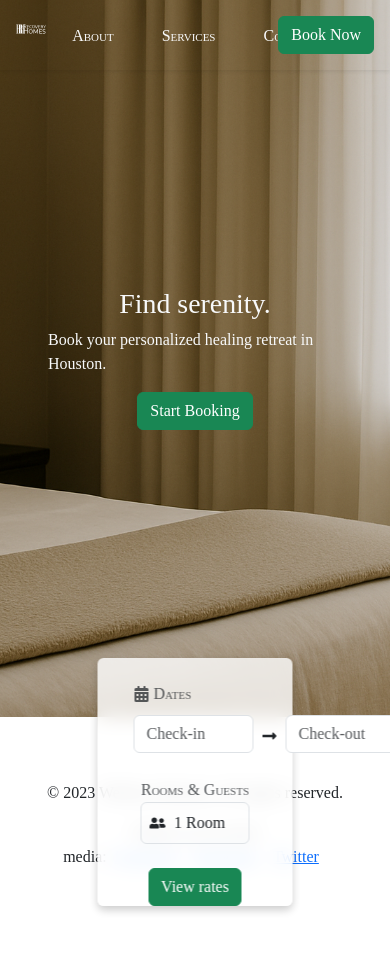
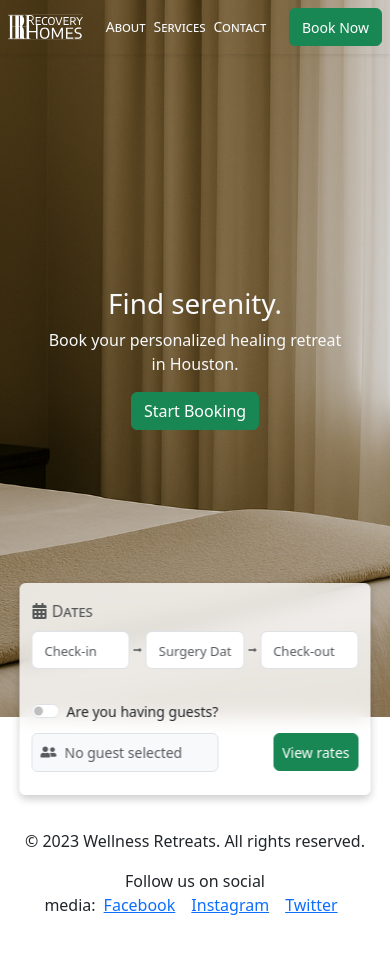
Before and after one commit to Josh-kean01/recovery-homes, a React (Vite) app: page / in a window 390 px wide. Shown: the top 954 px of the page. Before the commit the page ends 906 px from the top, so only its background shows below. Built offline with nearby package versions, Linux system fonts and the light colour scheme.

Commit message:
Fixed responsiveness on homepage and added surgery date selection

```diff
--- a/package.json
+++ b/package.json
@@ -4,7 +4,7 @@
   "version": "0.0.0",
   "type": "module",
   "scripts": {
-    "dev": "vite",
+    "dev": "vite --host",
     "build": "tsc -b && vite build",
     "lint": "eslint .",
     "preview": "vite preview"
--- a/src/App.css
+++ b/src/App.css
@@ -1,5 +1,10 @@
 * {
-  font-family: "imprima";
+  /* font-family: "imprima"; */
+}
+
+*::placeholder,
+*:disabled {
+  font-size: small;
 }
 
 .hero {
@@ -22,17 +27,36 @@
 
 .booking-panel {
   top: -75px;
-  width: 50%;
+  width: 75%;
   background-color: rgba(255, 255, 255, 0.8);
   box-shadow: 0 4px 8px rgba(0, 0, 0, 0.2);
   -webkit-backdrop-filter: blur(10px);
   backdrop-filter: blur(10px);
 }
 
+.homepage .alert {
+  width: 75%;
+}
+
+@media screen and (max-width: 768px) {
+  .booking-panel {
+    width: 90%;
+    top: -150px;
+  }
+
+  .homepage .alert {
+    width: 90%;
+  }
+}
+
 .booking-form .date-picker {
-  width: 7.5rem;
+  /* width: 7.5rem; */
 }
 
 .invisible {
   visibility: hidden;
 }
+
+.modal-header .btn-close {
+  transform: scale(0.7); /* Shrinks the button to 70% size */
+}
--- a/src/App.tsx
+++ b/src/App.tsx
@@ -8,21 +8,24 @@ import ThankYou from "./ThankYou";
 export type BookingDetails = {
     checkInDate: Date | null;
     checkOutDate: Date | null;
-    adults: number;
-    children: number;
+    surgeryDate?: Date | null; // Optional surgery date
+    // adults: number;
+    // children: number;
     rooms: number;
-    childrenAges: string[];
+    // childrenAges: string[];
     totalPrice?: number, // Initalize totalPrice
+    guests: number;
+    guestNights: number;
 };
 
 const App = () => {
     const [booking, setBooking] = useState<BookingDetails>({
         checkInDate: null,
+        surgeryDate: null, // Optional surgery date
         checkOutDate: null,
-        adults: 0,
-        children: 0,
         rooms: 1,
-        childrenAges: [],
+        guests: 0,
+        guestNights: 1,
     });
 
     return (
--- a/src/BookingForm.tsx
+++ b/src/BookingForm.tsx
@@ -9,14 +9,10 @@ type BookingFormProps = {
 };
 
 const BookingForm = ({ booking, setBooking }: BookingFormProps) => {
-    const { checkInDate, checkOutDate } = booking;
+    const { checkInDate, surgeryDate, checkOutDate } = booking;
 
-    const handleCheckInChange = (date: Date | null) => {
-        setBooking((prev) => ({ ...prev, checkInDate: date }));
-    };
-
-    const handleCheckOutChange = (date: Date | null) => {
-        setBooking((prev) => ({ ...prev, checkOutDate: date }));
+    const handleChange = (field: keyof BookingDetails, date: Date | null) => {
+        setBooking((prev) => ({ ...prev, [field]: date }));
     };
 
     const getNightCount = () => {
@@ -25,13 +21,13 @@ const BookingForm = ({ booking, setBooking }: BookingFormProps) => {
             const nights = Math.ceil(
                 (checkOutDate.getTime() - checkInDate.getTime()) / msPerDay
             );
-            return nights + 1; // +1 for pre-arrival
+            return nights + 1;
         }
         return 0;
     };
 
     return (
-        <div className="booking-form p-4 rounded">
+        <div className="booking-form p-lg-4 py-2 pt-3 rounded w-100">
             <label
                 className="form-label d-flex align-items-center text-muted"
                 style={{ fontVariant: "small-caps" }}
@@ -43,30 +39,51 @@ const BookingForm = ({ booking, setBooking }: BookingFormProps) => {
                 )}
             </label>
 
-            <div className="d-flex align-items-center">
+            <div className="d-flex gap-lg-2 w-100">
+                {/* Check-in Date */}
                 <DatePicker
                     selected={checkInDate}
-                    onChange={handleCheckInChange}
+                    onChange={(date) => handleChange("checkInDate", date)}
                     selectsStart
                     startDate={checkInDate}
                     endDate={checkOutDate}
                     className="form-control date-picker"
                     placeholderText="Check-in"
                     dateFormat="eee, MMM d"
+                    maxDate={surgeryDate ? new Date(surgeryDate.getTime() - 86400000) : undefined}
                 />
-                <div className="p-2">
-                    <FaLongArrowAltRight />
+
+                <div className="d-flex align-items-center justify-content-center">
+                    <FaLongArrowAltRight className="text-muted px-1 px-md-0 mx-md-2" />
                 </div>
+
+                {/* Surgery Date */}
+                <DatePicker
+                    selected={surgeryDate}
+                    onChange={(date) => handleChange("surgeryDate", date)}
+                    className="form-control date-picker"
+                    placeholderText="Surgery Date"
+                    dateFormat="eee, MMM d"
+                    minDate={checkInDate ? new Date(checkInDate.getTime() + 86400000) : undefined}
+                    maxDate={checkOutDate ? new Date(checkOutDate.getTime() - 86400000) : undefined}
+                // disabled={!checkInDate}
+                />
+
+                <div className="d-flex align-items-center justify-content-center">
+                    <FaLongArrowAltRight className="text-muted px-1 px-md-0 mx-md-2" />
+                </div>
+
+                {/* Check-out Date */}
                 <DatePicker
                     selected={checkOutDate}
-                    onChange={handleCheckOutChange}
+                    onChange={(date) => handleChange("checkOutDate", date)}
                     selectsEnd
                     startDate={checkInDate}
                     endDate={checkOutDate}
-                    minDate={checkInDate ?? undefined}
                     className="form-control date-picker"
                     placeholderText="Check-out"
                     dateFormat="eee, MMM d"
+                    minDate={surgeryDate ? new Date(surgeryDate.getTime() + 86400000) : checkInDate ?? undefined}
                 />
             </div>
         </div>
--- a/src/BookingSummary.tsx
+++ b/src/BookingSummary.tsx
@@ -2,6 +2,8 @@ import { Link, useLocation, } from "react-router-dom";
 import type { BookingDetails } from "./App";
 import { format } from "date-fns";
 import image from "./assets/Image1.png"; // Replace with your actual image path
+import { subDays } from "date-fns";
+
 
 const BookingSummary = () => {
     const location = useLocation();
@@ -11,7 +13,7 @@ const BookingSummary = () => {
         return <p>Error: Booking information is missing.</p>;
     }
 
-    const { checkInDate, checkOutDate, adults, children, rooms, childrenAges } =
+    const { checkInDate, checkOutDate, guests, surgeryDate, guestNights } =
         bookingData;
 
     // Sample Pricing Logic
@@ -21,6 +23,7 @@ const BookingSummary = () => {
     const extraNight = 1; // As per “pre-arrival extra night” logic
     const totalNights = nights + extraNight;
     const totalCost = totalNights * pricePerNight;
+    const preArrivalDate = subDays(checkInDate, 1);
 
     return (
         <div className="container mt-5">
@@ -63,12 +66,12 @@ const BookingSummary = () => {
                         <div className="card p-4 shadow-sm">
                             <h5>Retreat Details:</h5>
                             <p>
+                                <strong>Pre-Arrival:</strong> {format(preArrivalDate, "PPP")} <br />
                                 <strong>Check-in:</strong> {format(checkInDate, "PPP")} <br />
+                                <strong>Surgery:</strong> {surgeryDate ? format(surgeryDate, "PPP") : "N/A"} <br />
                                 <strong>Check-out:</strong> {format(checkOutDate, "PPP")} <br />
-                                <strong>Adults:</strong> {adults} <br />
-                                <strong>Children:</strong> {children} ({childrenAges.join(", ")}){" "}
-                                <br />
-                                <strong>Rooms:</strong> {rooms}
+                                <strong>Guests:</strong> {guests} <br />
+                                <strong>Duration of nights for Guests:</strong>{guestNights} <br />
                             </p>
 
                             <h6>Pricing:</h6>
--- a/src/GuestSelector.tsx
+++ b/src/GuestSelector.tsx
@@ -8,66 +8,60 @@ type GuestSelectorProps = {
     setBooking: React.Dispatch<React.SetStateAction<BookingDetails>>;
 };
 
+// ... your existing handlers
 const GuestSelector = ({ booking, setBooking }: GuestSelectorProps) => {
     const [showModal, setShowModal] = useState(false);
-    const { adults, children, rooms, childrenAges } = booking;
+    const { guests, guestNights } = booking;
+    const [wantsGuests, setWantsGuests] = useState<boolean>(false); // NEW toggle state
 
-    const handleChildrenChange = (count: number) => {
-        const newAges = Array(count)
-            .fill("")
-            .map((_, idx) => childrenAges[idx] || "");
-        setBooking((prev) => ({ ...prev, children: count, childrenAges: newAges }));
+    const generateLabel = () => {
+        if (!wantsGuests) return "No guest selected";
+
+        if ((guests ?? 0) === 0 && (guestNights ?? 0) <= 1) {
+            return "Select guests";
+        }
+
+        return `${guests ?? 0} Guest${guests === 1 ? "" : "s"}, ${guestNights ?? 1} Night${guestNights === 1 ? "" : "s"}`;
     };
 
-    const handleAgeChange = (index: number, value: string) => {
-        const updated = [...childrenAges];
-        updated[index] = value;
-        setBooking((prev) => ({ ...prev, childrenAges: updated }));
-    };
-
-    const generateLabel = () => {
-        const parts = [];
-        if (adults > 0) parts.push(`${adults} Adult${adults > 1 ? "s" : ""}`);
-        if (children > 0) parts.push(`${children} Child${children !== 1 ? "ren" : ""}`);
-        parts.push(`${rooms} Room${rooms > 1 ? "s" : ""}`);
-        return parts.join(", ");
-    };
-
-    const renderAgeSelect = (index: number) => (
-        <div key={index}>
-            <label htmlFor={`child-age-select-${index}`} className="visually-hidden">
-                Age of child {index + 1}
-            </label>
-            <Form.Select
-                id={`child-age-select-${index}`}
-                aria-label={`Age of child ${index + 1}`}
-                title={`Age of child ${index + 1}`}
-                value={childrenAges[index] || ""}
-                onChange={(e) => handleAgeChange(index, e.target.value)}
-                className="my-1"
-            >
-                <option value="">Select age</option>
-                {Array.from({ length: 18 }, (_, i) => (
-                    <option key={i} value={i}>
-                        {i}
-                    </option>
-                ))}
-            </Form.Select>
-        </div>
-    );
 
     return (
-        <div className="guest-selector">
-            <p className="mb-0 text-muted" style={{ fontVariant: "small-caps" }}>
-                Rooms & Guests
-            </p>
+        <div className="guest-selector p-lg-4 py-2">
+            <Form.Group controlId="guestSwitch" className="mb-2">
+                <Form.Check
+                    type="switch"
+                    id="add-guests-switch"
+                    label="Are you having guests?"
+                    checked={wantsGuests}
+                    onChange={() => {
+                        const wants = !wantsGuests;
+                        setWantsGuests(wants);
+
+                        if (!wants) {
+                            setBooking((prev) => ({
+                                ...prev,
+                                guests: 0,
+                                guestNights: 1,
+                            }));
+                        } else {
+                            setShowModal(true); // optional auto-open
+                        }
+                    }}
+                    className="small"
+
+                />
+            </Form.Group>
+
             <div
-                className="guest-label d-flex align-items-center border rounded p-2"
-                onClick={() => setShowModal(true)}
-                style={{ cursor: "pointer" }}
+                className={`guest-label d-flex align-items-center border rounded p-2 ${wantsGuests ? "" : "bg-light text-muted"
+                    }`}
+                onClick={() => {
+                    if (wantsGuests) setShowModal(true); // only allow opening if wantsGuests is true
+                }}
+                style={{ cursor: wantsGuests ? "pointer" : "not-allowed" }}
             >
                 <FaUserFriends className="me-2" />
-                <span>{generateLabel()}</span>
+                <span className="small">{generateLabel()}</span>
             </div>
 
             <Modal
@@ -76,29 +70,34 @@ const GuestSelector = ({ booking, setBooking }: GuestSelectorProps) => {
                 onHide={() => setShowModal(false)}
                 centered
             >
-                <Modal.Header closeButton>
-                    <Modal.Title>
-                        <span className="small">Select Guests and Rooms</span>
+                <Modal.Header closeButton className="py-2">
+                    <Modal.Title className="p-0">
+                        <span className="fs-6">Select Guest Info</span>
                     </Modal.Title>
                 </Modal.Header>
                 <Modal.Body>
                     <div className="guest-group mb-3">
-                        <label>Adults</label>
+                        <label>Total Guests</label>
                         <div className="counter">
                             <button
+                                className="btn btn-success px-3"
                                 onClick={() =>
                                     setBooking((prev) => ({
                                         ...prev,
-                                        adults: Math.max(0, prev.adults - 1),
+                                        guests: Math.max(0, (prev.guests || 0) - 1),
                                     }))
                                 }
                             >
                                 -
                             </button>
-                            <span>{adults}</span>
+                            <span className="mx-2 fs-5">{booking.guests || 0}</span>
                             <button
+                                className="btn btn-success px-3"
                                 onClick={() =>
-                                    setBooking((prev) => ({ ...prev, adults: prev.adults + 1 }))
+                                    setBooking((prev) => ({
+                                        ...prev,
+                                        guests: (prev.guests || 0) + 1,
+                                    }))
                                 }
                             >
                                 +
@@ -107,42 +106,27 @@ const GuestSelector = ({ booking, setBooking }: GuestSelectorProps) => {
                     </div>
 
                     <div className="guest-group mb-3">
-                        <label>Children</label>
+                        <label>Number of guestNights</label>
                         <div className="counter">
                             <button
-                                onClick={() => handleChildrenChange(Math.max(0, children - 1))}
-                            >
-                                -
-                            </button>
-                            <span>{children}</span>
-                            <button onClick={() => handleChildrenChange(children + 1)}>
-                                +
-                            </button>
-                        </div>
-                        {children > 0 && (
-                            <div className="mt-2">
-                                {childrenAges.map((_, idx) => renderAgeSelect(idx))}
-                            </div>
-                        )}
-                    </div>
-
-                    <div className="guest-group mb-3">
-                        <label>Rooms</label>
-                        <div className="counter">
-                            <button
+                                className="btn btn-success px-3"
                                 onClick={() =>
                                     setBooking((prev) => ({
                                         ...prev,
-                                        rooms: Math.max(1, prev.rooms - 1),
+                                        guestNights: Math.max(1, (prev.guestNights || 0) - 1)
                                     }))
                                 }
                             >
                                 -
                             </button>
-                            <span>{rooms}</span>
+                            <span className="mx-2 fs-5">{booking.guestNights || 1}</span>
                             <button
+                                className="btn btn-success px-3"
                                 onClick={() =>
-                                    setBooking((prev) => ({ ...prev, rooms: prev.rooms + 1 }))
+                                    setBooking((prev) => ({
+                                        ...prev,
+                                        guestNights: (prev.guestNights || 0) + 1,
+                                    }))
                                 }
                             >
                                 +
@@ -150,7 +134,8 @@ const GuestSelector = ({ booking, setBooking }: GuestSelectorProps) => {
                         </div>
                     </div>
                 </Modal.Body>
-                <Modal.Footer>
+
+                <Modal.Footer className="py-1">
                     <Button variant="success" onClick={() => setShowModal(false)}>
                         Done
                     </Button>
--- a/src/Home.tsx
+++ b/src/Home.tsx
@@ -27,37 +27,44 @@ const Home = ({ booking, setBooking }: HomeProps) => {
   return (
     <div className="homepage position-relative">
       <div className="hero text-light p-5 d-flex flex-column align-items-center justify-content-center position-relative">
-        <header className="d-flex justify-content-between w-100 position-absolute sticky-top top-0 p-3 shadow-sm">
-          <div className="logo">
-            <img src={logo} width="25%" alt="Logo" />
+        <header className="d-flex justify-content-between w-100 position-absolute sticky-top top-0 p-2 p-md-4 shadow-sm">
+          <div
+            className="logo d-flex flex-column justify-content-center"
+            style={{ width: "75px" }}
+          >
+            <img src={logo} alt="Logo" className="w-100" />
           </div>
-          <nav className="d-flex justify-content-center gap-5 align-content-center pt-2">
-            <a href="#about">About</a>
-            <a href="#services">Services</a>
-            <a href="#contact">Contact</a>
+          <nav className="d-flex justify-content-center gap-lg-5 gap-2 align-content-center pt-2">
+            <a className="small" href="#about">About</a>
+            <a className="small" href="#services">Services</a>
+            <a className="small" href="#contact">Contact</a>
           </nav>
-          <div className="d-flex justify-content-end">
-            <button className="btn btn-success">Book Now</button>
+          <div className="d-flex justify-content-end w-auto">
+            <button className="btn btn-success"><span className="small">Book Now</span></button>
           </div>
         </header>
-        <h1>Find serenity.</h1>
-        <p>Book your personalized healing retreat in Houston.</p>
-        <button className="btn btn-success">Start Booking</button>
+        <div className="text-center">
+          <h1>Find serenity.</h1>
+          <p>Book your personalized healing retreat in Houston.</p>
+          <button className="btn btn-success">Start Booking</button>
+        </div>
       </div>
 
       <div className="position-relative my-3">
         <div className="booking-panel container position-absolute start-50 translate-middle-x rounded">
           <div className="row">
-            <div className="col-md-5">
+            <div className="col-md-6 col-12 d-flex justify-content-start align-items-center">
               <BookingForm booking={booking} setBooking={setBooking} />
             </div>
-            <div className="col-md-4 d-flex flex-column justify-content-center align-items-center">
+            <div className="col-md-4 col-8 d-flex justify-content-start align-items-center">
               <GuestSelector booking={booking} setBooking={setBooking} />
             </div>
-            <div className="col-md-3 d-flex flex-column justify-content-center align-items-center">
-              <p className="mb-0 invisible">...</p>
-              <div className="btn btn-success" onClick={handleViewRates}>
-                View rates
+            <div className="col-md-2 col-4 d-flex justify-content-end align-items-center">
+              <div className="py-4">
+                <p className="mb-2 invisible">...</p>
+                <div className="btn btn-success px-2 px-md-auto" onClick={handleViewRates}>
+                  <span className="small">View rates</span>
+                </div>
               </div>
             </div>
           </div>
@@ -66,14 +73,14 @@ const Home = ({ booking, setBooking }: HomeProps) => {
 
       <div className="pt-5">
         {shouldShowAlert && (
-          <div className="alert alert-info text-center mx-auto w-75 alert-dismissible mt-3">
+          <div className="alert alert-info text-center mx-auto w-75 alert-dismissible mt-4">
             One extra day will be added for pre-arrival as per our booking
             policy.
           </div>
         )}
       </div>
 
-      <footer className="text-center ">
+      <footer className="text-center my-5">
         <p>&copy; 2023 Wellness Retreats. All rights reserved.</p>
         <p>
           Follow us on social media:
```
